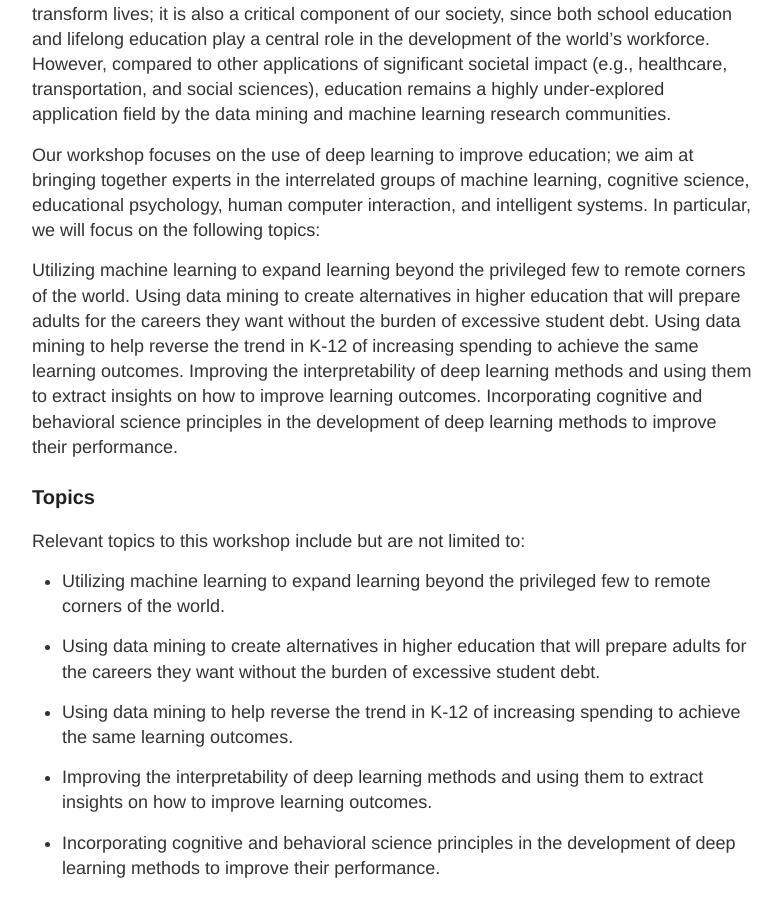
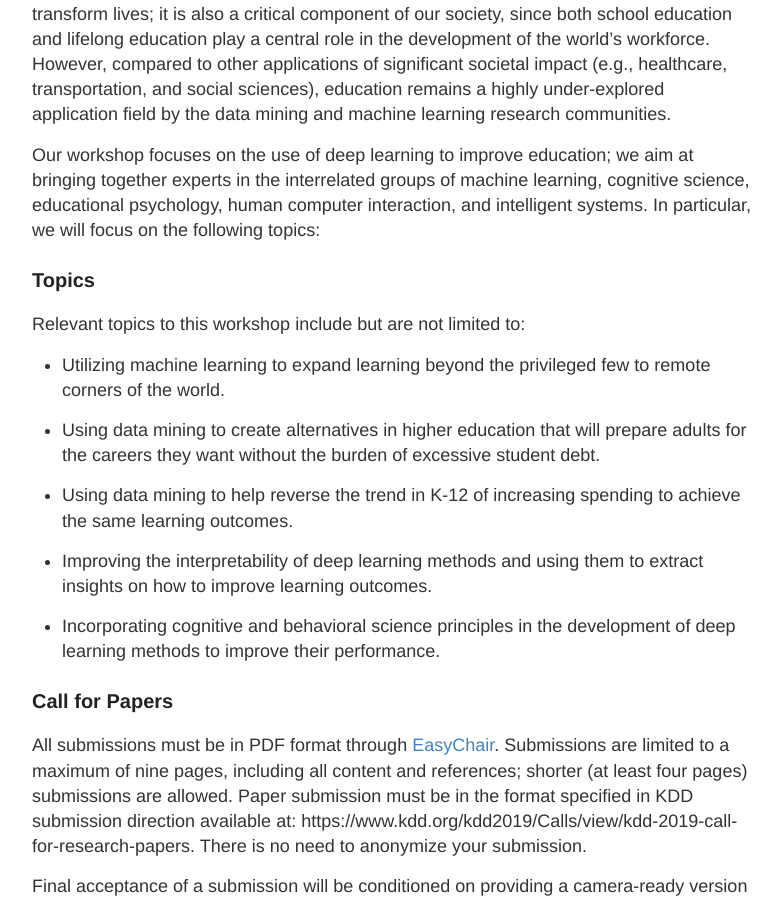
Before and after one commit to ml4ed/ml4ed.github.io, a Jekyll site: the page built from _posts/2019-03-15-2019-kdd-workshop.md, in a window 1280 px wide and 900 px high, scrolled down 387 px. Shown: the whole window, without its empty margins (248-1030 px from the left). Built offline with Jekyll 4.4.1, drawn with Linux system fonts in a browser that asks for light colours.

Commit message:
Update 2019-03-15-2019-kdd-workshop.md

```diff
--- a/_posts/2019-03-15-2019-kdd-workshop.md
+++ b/_posts/2019-03-15-2019-kdd-workshop.md
@@ -15,12 +15,6 @@ the data mining and machine learning research communities.
 Our workshop focuses on the use of deep learning to improve education; we aim at bringing together experts in the interrelated
 groups of machine learning, cognitive science, educational psychology, human computer interaction, and intelligent systems.
 In particular, we will focus on the following topics:
-
-Utilizing machine learning to expand learning beyond the privileged few to remote corners of the world.
-Using data mining to create alternatives in higher education that will prepare adults for the careers they want without the burden of excessive student debt.
-Using data mining to help reverse the trend in K-12 of increasing spending to achieve the same learning outcomes.
-Improving the interpretability of deep learning methods and using them to extract insights on how to improve learning outcomes.
-Incorporating cognitive and behavioral science principles in the development of deep learning methods to improve their performance.
 
 ### Topics
 
```
